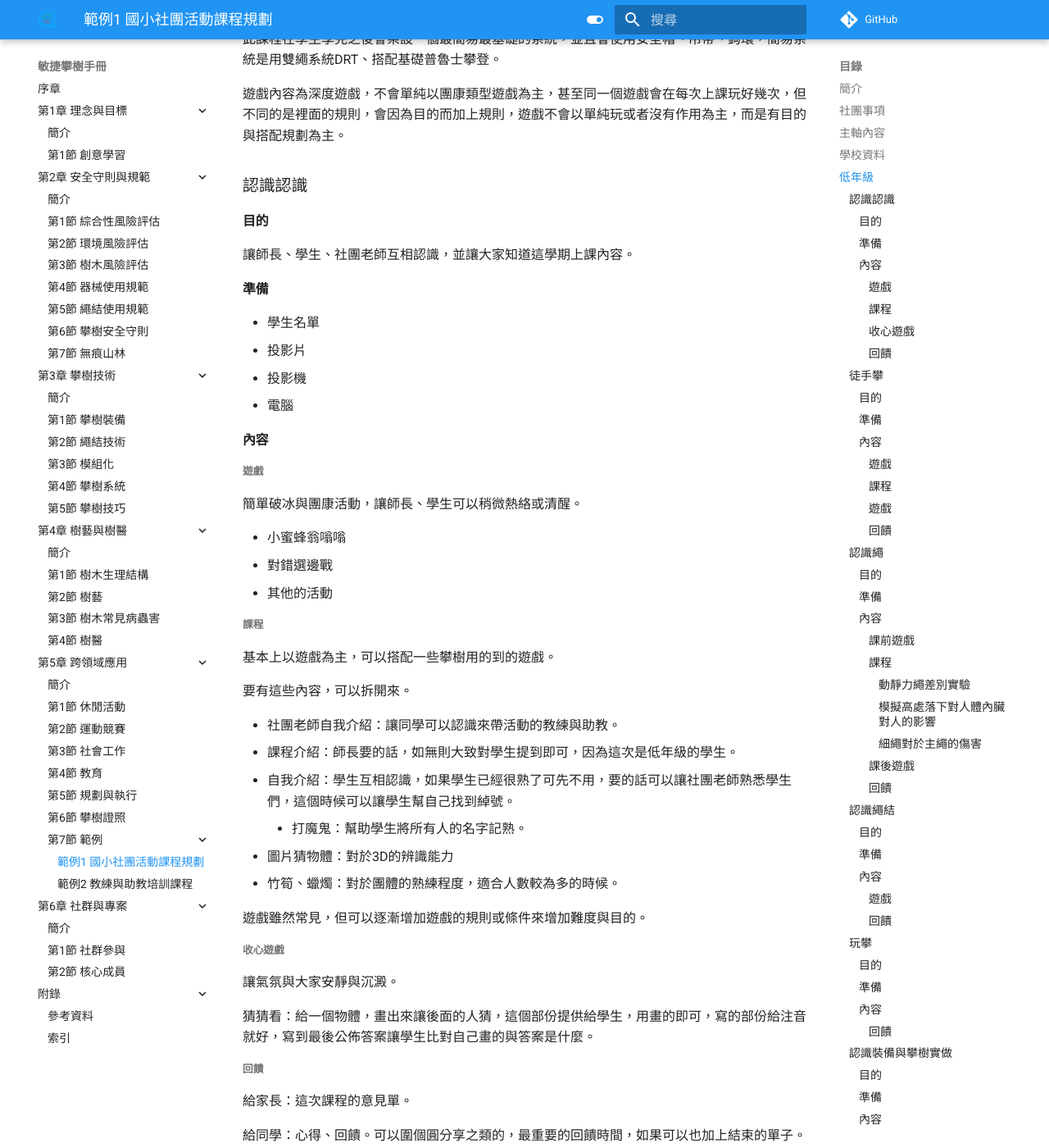
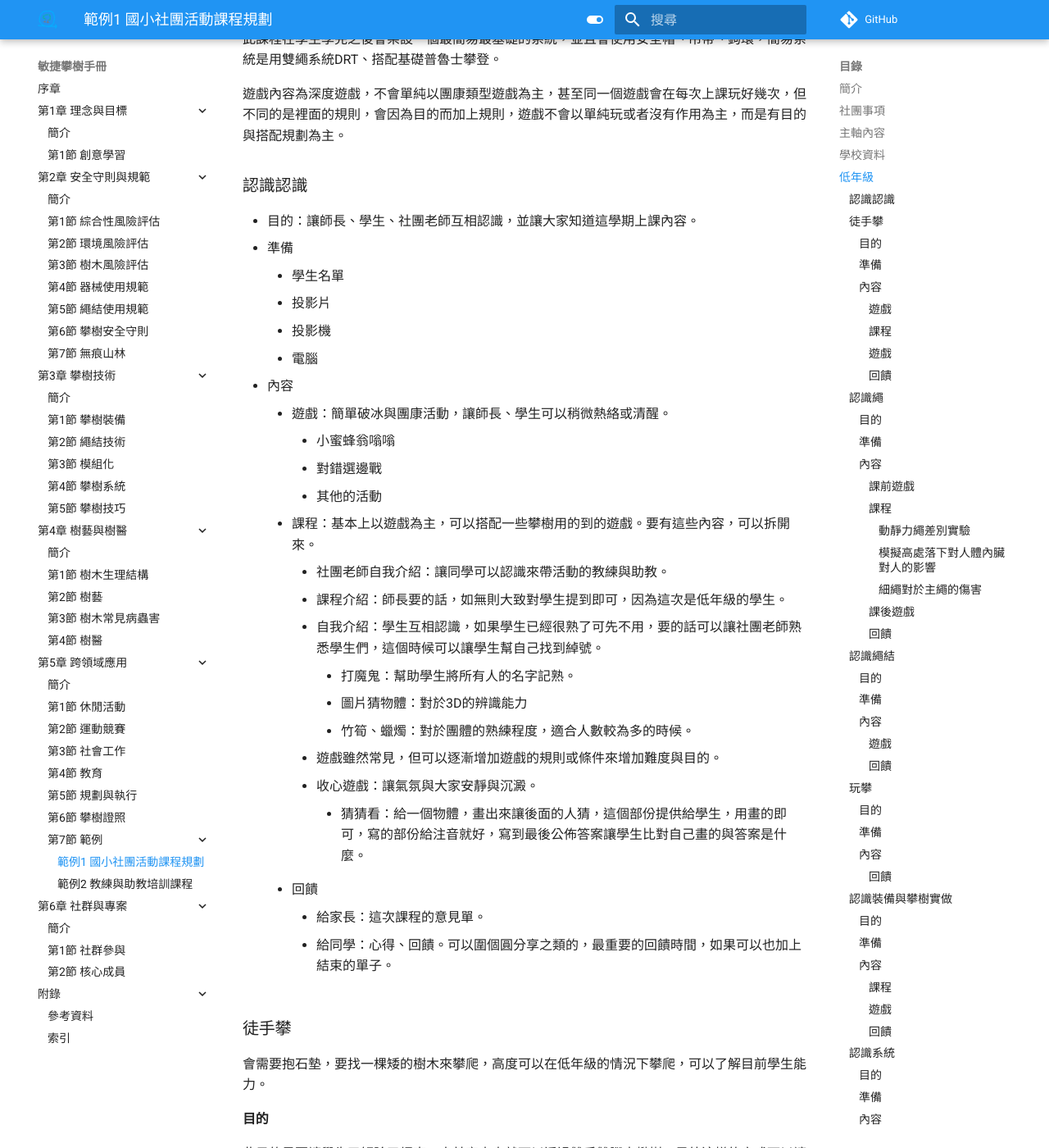
Before and after one commit to Uesugi-Summer-Sea/Agile-Tree-Climbing-Manual, an MkDocs documentation site: the page built from docs/5-跨領域應用/7-範例/1-國小社團活動課程.md, in a window 1280 px wide and 1400 px high, scrolled down 2702 px. Shown: the whole window at 82% size. Built offline with MkDocs 1.6.1 and Material for MkDocs 9.7.7, drawn with Linux system fonts in a browser that asks for light colours; comment, search, counter and statistics services are not loaded.

Commit message:
此提交將更新架構製作範例
修改項目:

模組:

議題110

```diff
--- a/docs/5-跨領域應用/7-範例/1-國小社團活動課程.md
+++ b/docs/5-跨領域應用/7-範例/1-國小社團活動課程.md
@@ -79,48 +79,30 @@
 
 ### 認識認識
 
-#### 目的
-讓師長、學生、社團老師互相認識，並讓大家知道這學期上課內容。
-
-#### 準備
-
-- 學生名單
-- 投影片
-- 投影機
-- 電腦
-
-#### 內容
-
-##### 遊戲
-簡單破冰與團康活動，讓師長、學生可以稍微熱絡或清醒。
-
-- 小蜜蜂翁嗡嗡
-- 對錯選邊戰
-- 其他的活動
-
-##### 課程
-基本上以遊戲為主，可以搭配一些攀樹用的到的遊戲。
-
-要有這些內容，可以拆開來。
-
-- 社團老師自我介紹：讓同學可以認識來帶活動的教練與助教。
-- 課程介紹：師長要的話，如無則大致對學生提到即可，因為這次是低年級的學生。
-- 自我介紹：學生互相認識，如果學生已經很熟了可先不用，要的話可以讓社團老師熟悉學生們，這個時候可以讓學生幫自己找到綽號。
-  - 打魔鬼：幫助學生將所有人的名字記熟。
-- 圖片猜物體：對於3D的辨識能力
-- 竹筍、蠟燭：對於團體的熟練程度，適合人數較為多的時候。
-
-遊戲雖然常見，但可以逐漸增加遊戲的規則或條件來增加難度與目的。
-
-##### 收心遊戲
-讓氣氛與大家安靜與沉澱。
-
-猜猜看：給一個物體，畫出來讓後面的人猜，這個部份提供給學生，用畫的即可，寫的部份給注音就好，寫到最後公佈答案讓學生比對自己畫的與答案是什麼。
-
-##### 回饋
-給家長：這次課程的意見單。
-
-給同學：心得、回饋。可以圍個圓分享之類的，最重要的回饋時間，如果可以也加上結束的單子。
+- 目的：讓師長、學生、社團老師互相認識，並讓大家知道這學期上課內容。
+- 準備
+  - 學生名單
+  - 投影片
+  - 投影機
+  - 電腦
+- 內容
+  - 遊戲：簡單破冰與團康活動，讓師長、學生可以稍微熱絡或清醒。
+    - 小蜜蜂翁嗡嗡
+    - 對錯選邊戰
+    - 其他的活動
+  - 課程：基本上以遊戲為主，可以搭配一些攀樹用的到的遊戲。要有這些內容，可以拆開來。
+    - 社團老師自我介紹：讓同學可以認識來帶活動的教練與助教。
+    - 課程介紹：師長要的話，如無則大致對學生提到即可，因為這次是低年級的學生。
+    - 自我介紹：學生互相認識，如果學生已經很熟了可先不用，要的話可以讓社團老師熟悉學生們，這個時候可以讓學生幫自己找到綽號。
+      - 打魔鬼：幫助學生將所有人的名字記熟。
+      - 圖片猜物體：對於3D的辨識能力
+      - 竹筍、蠟燭：對於團體的熟練程度，適合人數較為多的時候。
+    - 遊戲雖然常見，但可以逐漸增加遊戲的規則或條件來增加難度與目的。
+    - 收心遊戲：讓氣氛與大家安靜與沉澱。
+      - 猜猜看：給一個物體，畫出來讓後面的人猜，這個部份提供給學生，用畫的即可，寫的部份給注音就好，寫到最後公佈答案讓學生比對自己畫的與答案是什麼。
+  - 回饋
+    - 給家長：這次課程的意見單。
+    - 給同學：心得、回饋。可以圍個圓分享之類的，最重要的回饋時間，如果可以也加上結束的單子。
 
 ### 徒手攀
 會需要抱石墊，要找一棵矮的樹木來攀爬，高度可以在低年級的情況下攀爬，可以了解目前學生能力。
```
